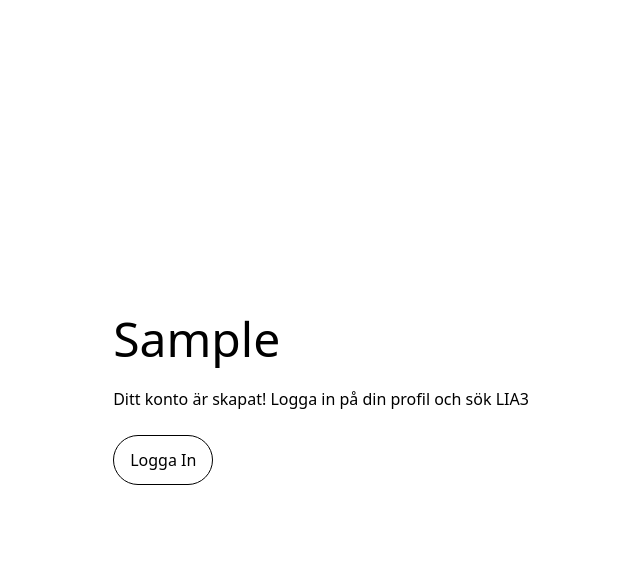
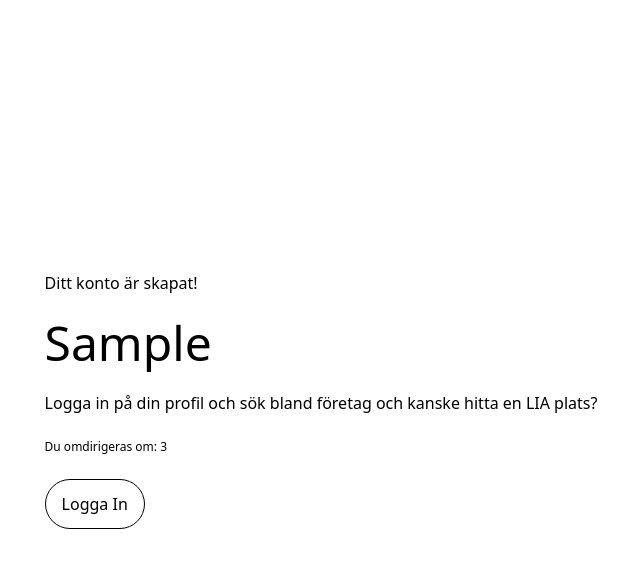
Before and after one commit to vojtechlevi/wu-dd-event, a React (Vite) app: page /signup in a window 1280 px wide. Both pictures are taken after typing "Sample", "name@example.com", "Sample123" into the empty fields and a click on the button "Skapa Konto". Shown: the top 568 px of the page, without its empty margins (319-959 px from the left). Built offline with nearby package versions, Linux system fonts and the light colour scheme; no server answers; the HTML template or start-up script is replaced by a standard one.

Commit message:
update on signup

```diff
--- a/src/pages/Signup.jsx
+++ b/src/pages/Signup.jsx
@@ -1,5 +1,5 @@
 import React, { useState, useEffect } from "react";
-import { Link } from "react-router-dom";
+import { Link, useNavigate } from "react-router-dom";
 import { MoveLeft } from "lucide-react";
 
 import { supabase } from "../client";
@@ -7,6 +7,7 @@ import { supabase } from "../client";
 const Signup = () => {
   const [isSubmitted, setIsSubmitted] = useState(false);
   const [countdown, setCountdown] = useState(null);
+  const navigate = useNavigate();
   const [formData, setFormData] = useState({
     fullName: "",
     email: "",
@@ -51,9 +52,10 @@ const Signup = () => {
         setCountdown(countdown - 1);
       }, 1000);
       return () => clearTimeout(timerId);
+    } else if (countdown === 0) {
+      navigate("/login");
     }
-  }, [countdown]);
-  console.log(countdown);
+  }, [countdown, navigate]);
 
   return (
     <>
@@ -61,11 +63,15 @@ const Signup = () => {
         <section className="w-full h-screen flex flex-col justify-center items-center">
           <div className="px-16 flex flex-col gap-6">
             <div className="w-full flex flex-col gap-6">
+              <p className="text-base w-full">
+                Ditt konto är skapat! <br />
+              </p>
               <h1 className="text-5xl">{formData.fullName}</h1>
-              <p className="text-base w-full">
-                Ditt konto är skapat! Logga in på din profil och sök LIA
-                <span>{countdown}</span>
+              <p>
+                Logga in på din profil och sök bland företag och kanske hitta en
+                LIA plats?
               </p>
+              <p className="text-xs">Du omdirigeras om: {countdown}</p>
             </div>
             <Link to="/login">
               <button className="border border-black rounded-[32px] px-4 py-3">
```
